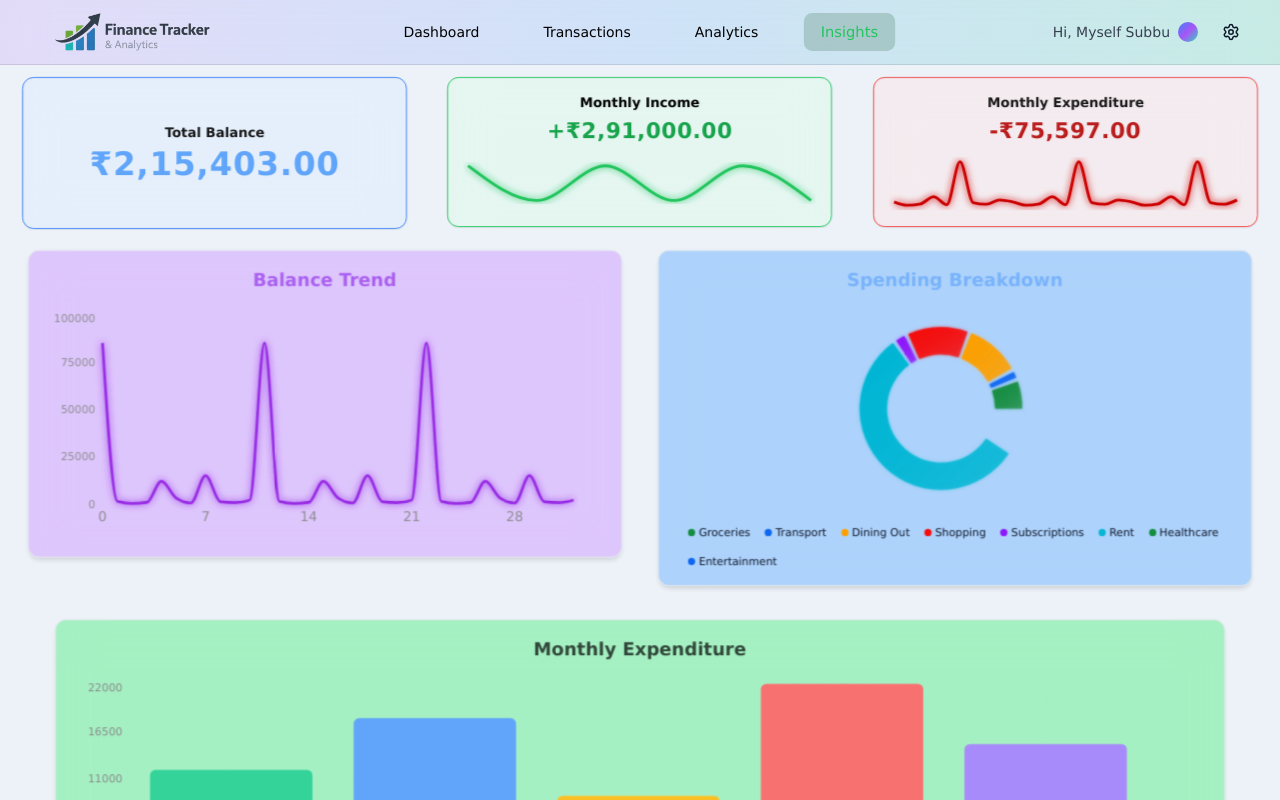
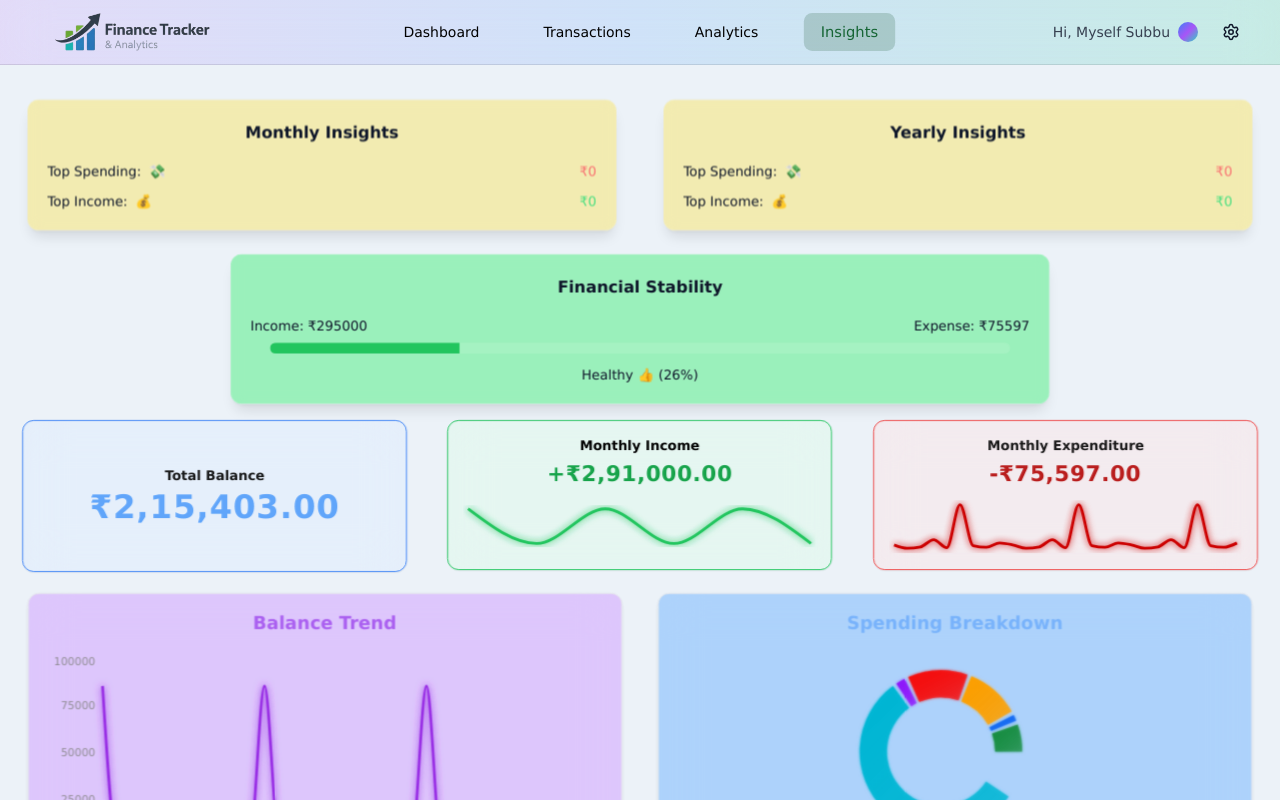
Before and after one commit to Subramanya-Veeregowda/finance-tracker, a React (Vite) app: page /insights in a window 1280 px wide. Shown: the top 800 px of the page. Built offline with nearby package versions, Linux system fonts and the light colour scheme; data requests are answered from the project's data file.

Commit message:
ft: added insights into its page with category dominance and stability indicator

```diff
--- a/src/App.jsx
+++ b/src/App.jsx
@@ -28,13 +28,16 @@ export default function App() {
 
   return (
     <BrowserRouter>
+       <main className="pt-20">
         <Routes>
+
           <Route path="/" element={<Dashboard dark={dark} setDark={setDark}/>} />
           <Route path="/transactions" element={<Transactions dark={dark} setDark={setDark}/>} />
           <Route path="/analytics" element={<Analytics dark={dark} setDark={setDark}/>} />
           <Route path="/insights" element={<Insights dark={dark} setDark={setDark}/>} />
+
         </Routes>
-
+        </main>
     </BrowserRouter>
   );
 }
--- a/src/components/Topbar.jsx
+++ b/src/components/Topbar.jsx
@@ -13,7 +13,7 @@ function Topbar({ dark, setDark }) {
   const [settingsOpen, setSettingsOpen] = useState(false);
 
   return (
-    <div className="relative z-50">
+    <div className="fixed top-0 h-20 left-0 w-full z-50">
 
       {/* TOPBAR */}
       <div className="
@@ -37,13 +37,13 @@ function Topbar({ dark, setDark }) {
                 hover:bg-purple-900/20 dark:hover:bg-purple-500/20 ${isActive ? "bg-purple-900/20 text-purple-500 scale-105" : ""}`}>Dashboard</NavLink>
           <NavLink to="/transactions" className={({ isActive }) => `px-4 py-2 rounded-lg cursor-pointer transition-all duration-300
                 hover:text-yellow-600 dark:hover:text-yellow-700 hover:scale-105
-                hover:bg-yellow-900/20 dark:hover:bg-yellow-500/20 ${isActive ? "bg-yellow-900/20 text-yellow-500 scale-105" : ""}`}>Transactions</NavLink>
+                hover:bg-yellow-900/20 dark:hover:bg-yellow-500/20 ${isActive ? "bg-yellow-900/20 text-yellow-800 scale-105" : ""}`}>Transactions</NavLink>
           <NavLink to="/analytics" className={({ isActive }) => `px-4 py-2 rounded-lg cursor-pointer transition-all duration-300
                 hover:text-blue-600 dark:hover:text-blue-700 hover:scale-105
                 hover:bg-blue-900/20 dark:hover:bg-blue-500/20 ${isActive ? "bg-blue-900/20 text-blue-500 scale-105" : ""}`}>Analytics</NavLink>
           <NavLink to="/insights" className={({ isActive }) => `px-4 py-2 rounded-lg cursor-pointer transition-all duration-300
                 hover:text-green-600 dark:hover:text-green-700 hover:scale-105
-                hover:bg-green-900/20 dark:hover:bg-green-500/20 ${isActive ? "bg-green-900/20 text-green-500 scale-105" : ""}`}>Insights</NavLink>
+                hover:bg-green-900/20 dark:hover:bg-green-500/20 ${isActive ? "bg-green-900/20 text-green-800 scale-105" : ""}`}>Insights</NavLink>
 
         </div>
 
@@ -118,10 +118,10 @@ function Topbar({ dark, setDark }) {
       {/* MOBILE MENU */}
       {menuOpen && (
         <div className="
-          fixed top-15 h-full w-[80%] right-0
+          fixed top-15 h-full w-[70%] right-0
           md:hidden px-4 py-4 space-y-4
-          bg-gray-400/60 dark:bg-gray-900/70
-          backdrop-blur-lg
+          bg-gray-400/60 dark:bg-gray-900/40
+          backdrop-blur-sm
           border-r border-white/20
           dark:border-white/10
         ">
@@ -146,13 +146,13 @@ function Topbar({ dark, setDark }) {
                 hover:bg-purple-900/20 dark:hover:bg-purple-500/20 ${isActive ? "bg-purple-900/20 text-purple-500 scale-105" : ""}`}>Dashboard</NavLink>
           <NavLink to="/transactions" className={({ isActive }) => `px-4 py-2 rounded-lg cursor-pointer transition-all duration-300
                 hover:text-yellow-600 dark:hover:text-yellow-700 hover:scale-105
-                hover:bg-yellow-900/20 dark:hover:bg-yellow-500/20 ${isActive ? "bg-yellow-900/20 text-yellow-500 scale-105" : ""}`}>Transactions</NavLink>
+                hover:bg-yellow-900/20 dark:hover:bg-yellow-500/20 ${isActive ? "bg-yellow-900/20 text-yellow-800 scale-105" : ""}`}>Transactions</NavLink>
           <NavLink to="/analytics" className={({ isActive }) => `px-4 py-2 rounded-lg cursor-pointer transition-all duration-300
                 hover:text-blue-600 dark:hover:text-blue-700 hover:scale-105
                 hover:bg-blue-900/20 dark:hover:bg-blue-500/20 ${isActive ? "bg-blue-900/20 text-blue-500 scale-105" : ""}`}>Analytics</NavLink>
           <NavLink to="/insights" className={({ isActive }) => `px-4 py-2 rounded-lg cursor-pointer transition-all duration-300
                 hover:text-green-600 dark:hover:text-green-700 hover:scale-105
-                hover:bg-green-900/20 dark:hover:bg-green-500/20 ${isActive ? "bg-green-900/20 text-green-500 scale-105" : ""}`}>Insights</NavLink>
+                hover:bg-green-900/20 dark:hover:bg-green-500/20 ${isActive ? "bg-green-900/20 text-green-800 scale-105" : ""}`}>Insights</NavLink>
           </div>
 
           {/* SETTINGS INSIDE MOBILE */}
--- /dev/null
+++ b/src/components/ui/CategoryDominance.jsx
@@ -0,0 +1,91 @@
+import FadeIn from "../animations/FadeIn";
+
+export default function CategoryDominance({ title, data }) {
+  const getTopCategory = (obj) => {
+    let maxKey = "";
+    let maxValue = 0;
+
+    for (let key in obj) {
+      if (obj[key] > maxValue) {
+        maxValue = obj[key];
+        maxKey = key;
+      }
+    }
+
+    return { name: maxKey, value: maxValue };
+  };
+
+  const topExpense = getTopCategory(data.expense);
+  const topIncome = getTopCategory(data.income);
+
+  const emojiMap = {
+    salary: "💼",
+    business: "🏢",
+    interests: "📈",
+    groceries: "🛒",
+    dining: "🍔",
+    transport: "🚗",
+    shopping: "🛍️",
+    rent: "🏠",
+    health: "🏥",
+    entertainment: "🎮",
+  };
+
+  const monthlyData = {
+  income: {
+    salary: 250000,
+    business: 40000,
+    interests: 5000,
+  },
+  expense: {
+    groceries: 8000,
+    dining: 12500,
+    transport: 4000,
+    shopping: 7000,
+  },
+};
+
+const yearlyData = {
+  income: {
+    salary: 3000000,
+    business: 500000,
+    interests: 80000,
+  },
+  expense: {
+    groceries: 120000,
+    dining: 180000,
+    transport: 70000,
+    shopping: 150000,
+  },
+}
+
+  return (
+    <FadeIn delay={0.4}><div className="w-full rounded-xl p-5 bg-yellow-300/40 dark:bg-yellow-300/40 backdrop-blur
+                    border border-white/10 shadow-lg hover:shadow-3xl
+                    hover:scale-[1.02]">
+       <FadeIn delay={0.4}><h3 className="text-lg font-semibold mb-4 text-center">{title}</h3></FadeIn>
+
+      <div className="space-y-3 text-sm">
+        <div className="flex justify-between">
+          <span>
+            Top Spending:
+            <span className="ml-2">
+              {emojiMap[topExpense.name] || "💸"} {topExpense.name}
+            </span>
+          </span>
+          <span className="text-red-400">₹{topExpense.value}</span>
+        </div>
+
+        <div className="flex justify-between">
+          <span>
+            Top Income:
+            <span className="ml-2">
+              {emojiMap[topIncome.name] || "💰"} {topIncome.name}
+            </span>
+          </span>
+          <span className="text-green-400">₹{topIncome.value}</span>
+        </div>
+      </div>
+    </div></FadeIn>
+  );
+}
--- /dev/null
+++ b/src/components/ui/Stabilityindicator.jsx
@@ -0,0 +1,58 @@
+import FadeIn from "../animations/FadeIn";
+
+export default function StabilityIndicator({ income, expense }) {
+  const percentage = Math.min((expense / income) * 100, 100);
+
+  const getStatus = () => {
+    if (expense > income) return "danger";
+    if (percentage > 75) return "warning";
+    return "good";
+  };
+
+  const status = getStatus();
+
+  const statusConfig = {
+    good: {
+      color: "bg-green-500",
+      text: "Healthy 👍",
+    },
+    warning: {
+      color: "bg-yellow-400",
+      text: "Be careful ⚠️",
+    },
+    danger: {
+      color: "bg-red-500",
+      text: "Over budget ❌",
+    },
+  };
+
+  return (
+    <div className="w-full md:w-[70%] mx-auto h-auto rounded-xl p-5 bg-green-300/80
+                   dark:bg-green-700/60 backdrop-blur border border-white/10 hover:scale-[1.02]
+                   shadow-lg hover:shadow-3xl">
+
+      <FadeIn delay={0.8}><h3 className="text-lg font-semibold mb-4 text-center">
+        Financial Stability
+      </h3></FadeIn>
+
+      {/* Numbers */}
+      <div className="flex justify-between text-sm mb-2">
+        <span>Income: ₹{income}</span>
+        <span>Expense: ₹{expense}</span>
+      </div>
+
+      {/* Progress Bar */}
+       <FadeIn delay={0.8}><div className="w-full h-3 bg-white/10 rounded-full overflow-hidden">
+        <div
+          className={`${statusConfig[status].color} h-full transition-all duration-500`}
+          style={{ width: `${percentage}%` }}
+        />
+      </div></FadeIn>
+
+      {/* Status */}
+      <div className="text-center mt-3 text-sm">
+        {statusConfig[status].text} ({percentage.toFixed(0)}%)
+      </div>
+    </div>
+  );
+}
--- a/src/pages/Insights.jsx
+++ b/src/pages/Insights.jsx
@@ -10,6 +10,9 @@ import ExpenditureCard from "../components/ui/ExpenditureCard"
 import IncomeCard from "../components/ui/IncomeCard"
 import MonthlyExpenditure from "../components/ui/MonthlyExpenditure";
 import YearlyExpenditure from "../components/ui/yearlyExpenditure";
+import CategoryDominance from "../components/ui/CategoryDominance";
+import HorizontalScroll from "../components/features/HorizontalScroll";
+import StabilityIndicator from "../components/ui/Stabilityindicator";
 
 export default function Insights({ children, dark, setDark }) {
   const [summary, setSummary] = useState(null);
@@ -88,14 +91,53 @@ const yearlyData = [
   { year: "2025", amount: 190000 },
 ];
   return (
-   <div className="flex h-screen transition all">
-       <div className="flex-1 flex flex-col relative">
+   <div className="flex min-h-screen transition all">
+       <div className="flex-1 flex flex-col overflow-x-hidden">
             <Topbar dark={dark} setDark={setDark}/>
+                          <div className="px-3 mt-4 space-y-4">
 
-                       <div className="grid grid-cols-1 md:grid-cols-3 gap-5 pt-2 pl-3 pr-3">
+      {/* 🔥 CATEGORY DOMINANCE */}
+
+      {/* Desktop → grid */}
+      <div className="hidden md:grid md:grid-cols-2 gap-4">
+        <CategoryDominance title="Monthly Insights" data={monthlyData} />
+        <CategoryDominance title="Yearly Insights" data={yearlyData} />
+      </div>
+
+      {/* Mobile → horizontal scroll */}
+      <div className="md:hidden pt-2 px-3">
+         <HorizontalScroll snap showIndicators>
+           <FadeIn delay={0.6}><CategoryDominance title="Monthly Insights" data={monthlyData} /></FadeIn>
+           <FadeIn delay={0.6}><CategoryDominance title="Yearly Insights" data={yearlyData} /></FadeIn>
+        </HorizontalScroll>
+      </div>
+
+     </div>
+
+     {/* 🔥 STABILITY INDICATOR */}
+
+<div className="grid grid-cols-1 mt-2 pt-2 pl-3 pr-3 ml-3 mr-3">
+
+ <FadeIn delay={0.4}> <StabilityIndicator
+    income={295000}
+    expense={75597}
+  /></FadeIn>
+
+</div>
+                        {/**DESKTOP */}
+                       <div className="hidden md:grid grid-cols-3 gap-5 pt-2 pl-3 pr-3">
                           <FadeIn delay={0.4}><BalanceCard title="Total Balance" value={balance} /></FadeIn>
                           <FadeIn delay={0.6}><IncomeCard title="Monthly Income" value={income}  data={incomeData}/></FadeIn>
                           <FadeIn delay={0.8}><ExpenditureCard title="Monthly Expenditure" value={expense} data={expenseData}/></FadeIn>
+                       </div>
+
+                         {/**MOBILE */}
+                       <div className="md:hidden pt-2 px-3">
+                          <HorizontalScroll snap showIndicators>
+                              <FadeIn delay={0.4}><BalanceCard title="Total Balance" value={balance} /></FadeIn>
+                              <FadeIn delay={0.6}><IncomeCard title="Monthly Income" value={income}  data={incomeData}/></FadeIn>
+                              <FadeIn delay={0.8}><ExpenditureCard title="Monthly Expenditure" value={expense} data={expenseData}/></FadeIn>
+                          </HorizontalScroll>
                        </div>
 
                        <div className="grid grid-cols-1 md:grid-cols-2 gap-1 mt-2 px-3">
```
